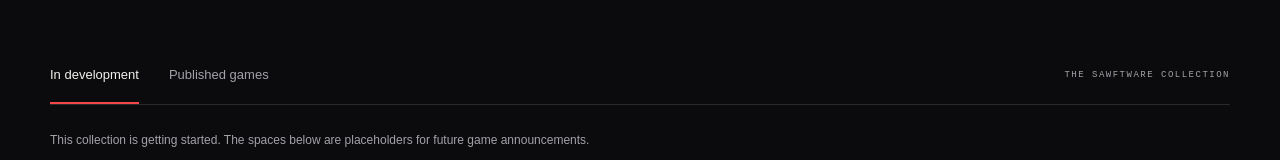
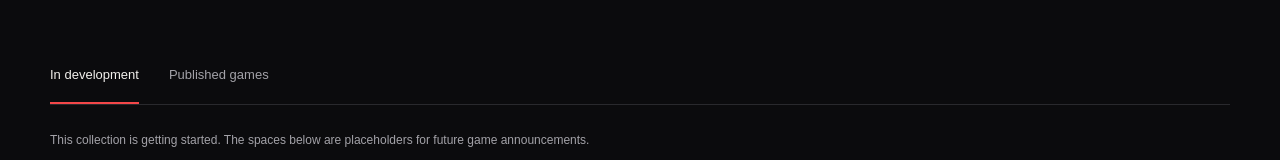
Before and after one commit to bigsaw567/Sawftware-Games-Website, an Angular app in the folder test-website/: page /in-development in a window 1280 px wide. Shown: the part 338-498 px from the top of the page. Built offline with nearby package versions, Linux system fonts and the light colour scheme.

Commit message:
api updated and deploy optimized for git push/pull

```diff
--- a/test-website/src/app/games/games.html
+++ b/test-website/src/app/games/games.html
@@ -1,6 +1,6 @@
 <section class="page-intro shell"><p class="eyebrow">{{ published ? 'READY TO EXPLORE' : 'A WORK IN PROGRESS' }}</p><h1>{{ published ? 'Published games.' : 'Worlds in the making.' }}</h1><p>{{ published ? 'A home for our released games. Discover the worlds we’ve brought to life.' : 'Good things take imagination, iteration, and a little time. Here’s a look at what’s next.' }}</p></section>
 <section class="shell catalog-section" aria-label="Game catalog">
-  <div class="catalog-tabs"><a routerLink="/in-development" [class.selected]="!published">In development</a><a routerLink="/published" [class.selected]="published">Published games</a><span>THE SAWFTWARE COLLECTION</span></div>
+  <div class="catalog-tabs"><a routerLink="/in-development" [class.selected]="!published">In development</a><a routerLink="/published" [class.selected]="published">Published games</a><span><!--THE SAWFTWARE COLLECTION--></span></div>
   <p class="placeholder-note">This collection is getting started. The spaces below are placeholders for future game announcements.</p>
   <div class="game-grid">@for (game of games; track $index) {
     <article class="game-card"><div class="game-cover" [class.alternate-cover]="$index % 2 === 1">
```
Also changed, not shown: 14 other files (tests, documents, lock files or other folders).
